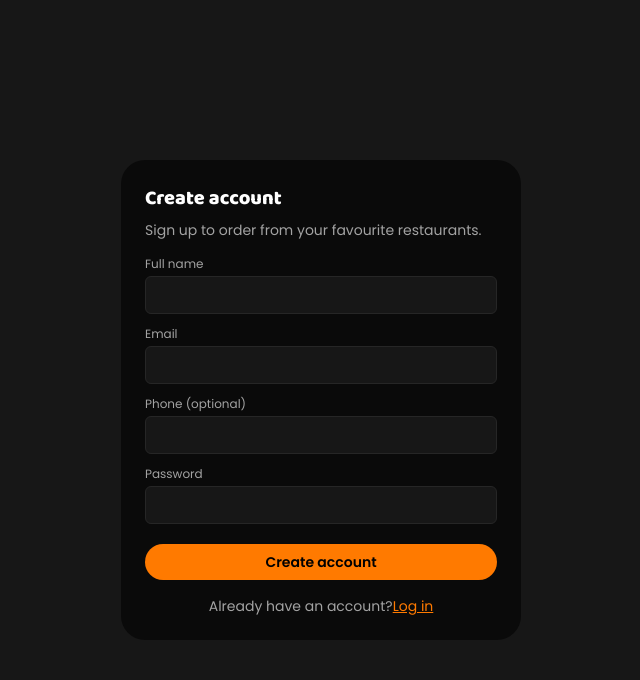
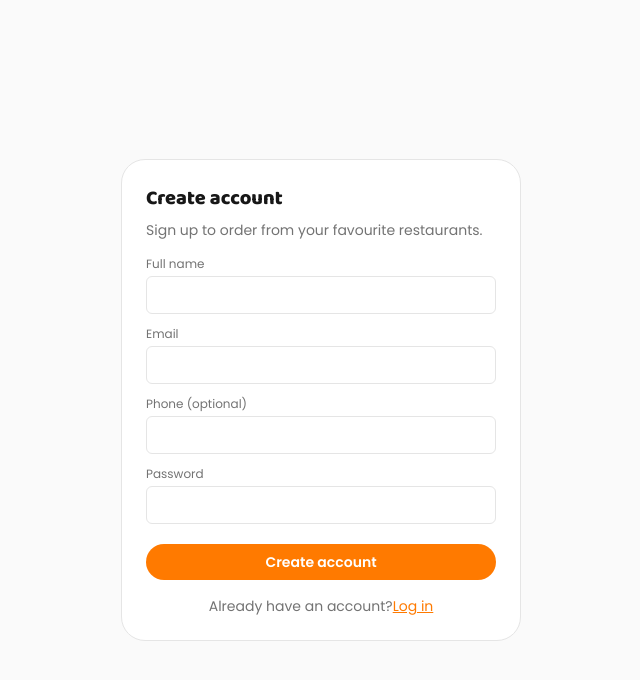
Before and after one commit to informal-billionaires/Buuka-foods, a Next.js app: page /account/signup in a window 1280 px wide. Shown: the top 680 px of the page, without its empty margins (319-959 px from the left). Built offline with nearby package versions, Linux system fonts and the light colour scheme; no server answers.

Commit message:
style(auth): convert login and signup pages to light theme

```diff
--- a/pages/account/login.tsx
+++ b/pages/account/login.tsx
@@ -34,7 +34,6 @@ export default function CustomerLoginPage() {
         return;
       }
 
-      // Optionally redirect to originally requested page
       const redirectTo = typeof router.query.redirectTo === 'string' ? router.query.redirectTo : '/';
       router.replace(redirectTo);
     } catch (err: any) {
@@ -50,33 +49,33 @@ export default function CustomerLoginPage() {
         <title>Log in — Bukka Foods</title>
       </Head>
 
-      <div className="min-h-screen bg-neutral-900 text-neutral-white flex items-center justify-center py-12">
+      <div className="min-h-screen bg-neutral-50 text-neutral-900 flex items-center justify-center py-12">
         <main className="w-full max-w-md px-6">
-          <div className="bg-neutral-950 rounded-2xl p-6">
+          <div className="bg-white border border-neutral-200 rounded-2xl p-6">
             <h1 className="text-xl font-bold mb-2">Log in</h1>
-            <p className="text-sm text-neutral-400 mb-4">Sign in to your account.</p>
+            <p className="text-sm text-neutral-500 mb-4">Sign in to your account.</p>
 
-            {error && <div className="text-sm text-rose-400 mb-3">{error}</div>}
+            {error && <div className="text-sm text-rose-600 mb-3">{error}</div>}
 
             <form onSubmit={handleSubmit} className="space-y-3">
               <div>
-                <label className="block text-xs text-neutral-400 mb-1">Email</label>
+                <label className="block text-xs text-neutral-500 mb-1">Email</label>
                 <input
                   value={email}
                   onChange={(e) => setEmail(e.target.value)}
                   type="email"
-                  className="w-full px-3 py-2 rounded-md bg-neutral-900 border border-neutral-800 text-sm"
+                  className="w-full px-3 py-2 rounded-md bg-white border border-neutral-200 text-sm text-neutral-900"
                   required
                 />
               </div>
 
               <div>
-                <label className="block text-xs text-neutral-400 mb-1">Password</label>
+                <label className="block text-xs text-neutral-500 mb-1">Password</label>
                 <input
                   value={password}
                   onChange={(e) => setPassword(e.target.value)}
                   type="password"
-                  className="w-full px-3 py-2 rounded-md bg-neutral-900 border border-neutral-800 text-sm"
+                  className="w-full px-3 py-2 rounded-md bg-white border border-neutral-200 text-sm text-neutral-900"
                   required
                 />
               </div>
@@ -85,14 +84,14 @@ export default function CustomerLoginPage() {
                 <button
                   type="submit"
                   disabled={loading}
-                  className={`w-full inline-flex items-center justify-center px-4 py-2 rounded-full text-sm font-semibold ${loading ? 'bg-neutral-white/5 text-neutral-500' : 'bg-primary text-black'}`}
+                  className={`w-full inline-flex items-center justify-center px-4 py-2 rounded-full text-sm font-semibold ${loading ? 'bg-neutral-100 text-neutral-400' : 'bg-primary text-white'}`}
                 >
                   {loading ? 'Signing in…' : 'Sign in'}
                 </button>
               </div>
             </form>
 
-            <div className="mt-4 text-center text-sm text-neutral-400">
+            <div className="mt-4 text-center text-sm text-neutral-500">
               Don't have an account? <a className="text-primary underline" href={router.query.redirectTo ?
               `/account/signup?redirectTo=${encodeURIComponent(router.query.redirectTo as string)}` :
               '/account/signup'}>
--- a/pages/account/signup.tsx
+++ b/pages/account/signup.tsx
@@ -44,7 +44,6 @@ export default function CustomerSignupPage() {
         return;
       }
 
-      // Insert customers row with id = auth user id
       const payload = {
         id: userId,
         full_name: fullName.trim(),
@@ -55,13 +54,11 @@ export default function CustomerSignupPage() {
       const { error: insertErr } = await supabase.from('customers').insert([payload]);
 
       if (insertErr) {
-        // Show error. Do not try to remove the auth user here.
         setError(insertErr.message || 'Failed to create customer record.');
         setLoading(false);
         return;
       }
 
-      // Success - redirect to homepage
       router.replace(redirectTo);
     } catch (err: any) {
       setError(err?.message || 'Unexpected error during sign up');
@@ -76,52 +73,52 @@ export default function CustomerSignupPage() {
         <title>Sign up — Bukka Foods</title>
       </Head>
 
-      <div className="min-h-screen bg-neutral-900 text-neutral-white flex items-center justify-center py-12">
+      <div className="min-h-screen bg-neutral-50 text-neutral-900 flex items-center justify-center py-12">
         <main className="w-full max-w-md px-6">
-          <div className="bg-neutral-950 rounded-2xl p-6">
+          <div className="bg-white border border-neutral-200 rounded-2xl p-6">
             <h1 className="text-xl font-bold mb-2">Create account</h1>
-            <p className="text-sm text-neutral-400 mb-4">Sign up to order from your favourite restaurants.</p>
+            <p className="text-sm text-neutral-500 mb-4">Sign up to order from your favourite restaurants.</p>
 
-            {error && <div className="text-sm text-rose-400 mb-3">{error}</div>}
+            {error && <div className="text-sm text-rose-600 mb-3">{error}</div>}
 
             <form onSubmit={handleSubmit} className="space-y-3">
               <div>
-                <label className="block text-xs text-neutral-400 mb-1">Full name</label>
+                <label className="block text-xs text-neutral-500 mb-1">Full name</label>
                 <input
                   value={fullName}
                   onChange={(e) => setFullName(e.target.value)}
-                  className="w-full px-3 py-2 rounded-md bg-neutral-900 border border-neutral-800 text-sm"
+                  className="w-full px-3 py-2 rounded-md bg-white border border-neutral-200 text-sm text-neutral-900"
                   required
                 />
               </div>
 
               <div>
-                <label className="block text-xs text-neutral-400 mb-1">Email</label>
+                <label className="block text-xs text-neutral-500 mb-1">Email</label>
                 <input
                   value={email}
                   onChange={(e) => setEmail(e.target.value)}
                   type="email"
-                  className="w-full px-3 py-2 rounded-md bg-neutral-900 border border-neutral-800 text-sm"
+                  className="w-full px-3 py-2 rounded-md bg-white border border-neutral-200 text-sm text-neutral-900"
                   required
                 />
               </div>
 
               <div>
-                <label className="block text-xs text-neutral-400 mb-1">Phone (optional)</label>
+                <label className="block text-xs text-neutral-500 mb-1">Phone (optional)</label>
                 <input
                   value={phone}
                   onChange={(e) => setPhone(e.target.value)}
-                  className="w-full px-3 py-2 rounded-md bg-neutral-900 border border-neutral-800 text-sm"
+                  className="w-full px-3 py-2 rounded-md bg-white border border-neutral-200 text-sm text-neutral-900"
                 />
               </div>
 
               <div>
-                <label className="block text-xs text-neutral-400 mb-1">Password</label>
+                <label className="block text-xs text-neutral-500 mb-1">Password</label>
                 <input
                   value={password}
                   onChange={(e) => setPassword(e.target.value)}
                   type="password"
-                  className="w-full px-3 py-2 rounded-md bg-neutral-900 border border-neutral-800 text-sm"
+                  className="w-full px-3 py-2 rounded-md bg-white border border-neutral-200 text-sm text-neutral-900"
                   required
                 />
               </div>
@@ -130,14 +127,14 @@ export default function CustomerSignupPage() {
                 <button
                   type="submit"
                   disabled={loading}
-                  className={`w-full inline-flex items-center justify-center px-4 py-2 rounded-full text-sm font-semibold ${loading ? 'bg-neutral-white/5 text-neutral-500' : 'bg-primary text-black'}`}
+                  className={`w-full inline-flex items-center justify-center px-4 py-2 rounded-full text-sm font-semibold ${loading ? 'bg-neutral-100 text-neutral-400' : 'bg-primary text-white'}`}
                 >
                   {loading ? 'Creating account…' : 'Create account'}
                 </button>
               </div>
             </form>
 
-            <div className="mt-4 text-center text-sm text-neutral-400">
+            <div className="mt-4 text-center text-sm text-neutral-500">
               Already have an account?
               <a className="text-primary underline"
               href={redirectTo !== '/' ? `/account/login?redirectTo=${encodeURIComponent(redirectTo)}` : '/account/login'}>
```
